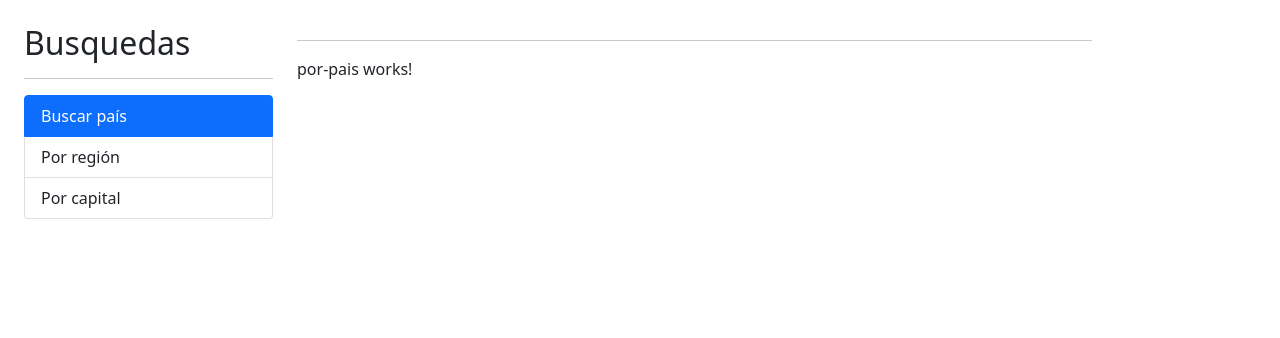
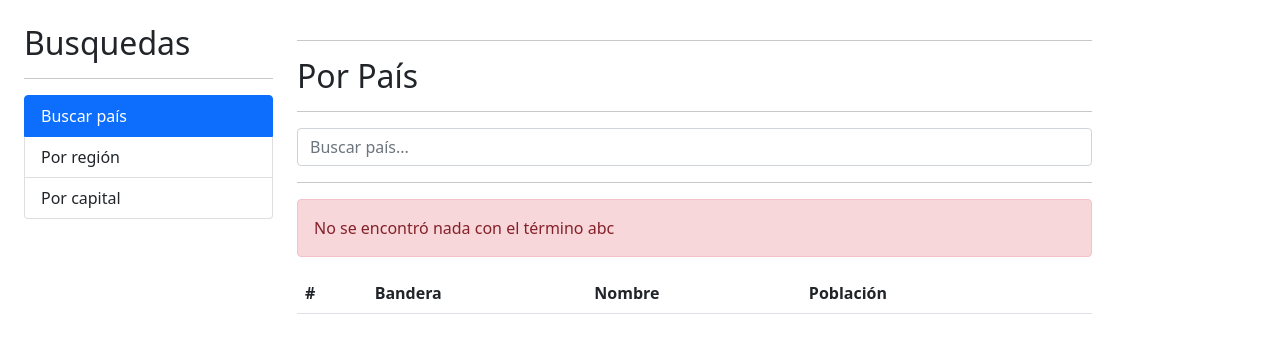
Before and after one commit to freyna/03-paisesApp, an Angular app: page / in a window 1280 px wide. Shown: the top 338 px of the page. Built offline with nearby package versions, Linux system fonts and the light colour scheme.

Commit message:
Construyendo por-pais-component

```diff
--- a/src/app/pais/pages/por-pais/por-pais.component.html
+++ b/src/app/pais/pages/por-pais/por-pais.component.html
@@ -1 +1,39 @@
-<p>por-pais works!</p>
+<h2>Por País</h2>
+<hr>
+
+<div class="row">
+    <div class="col">
+        <form autocomplete="off" (ngSubmit)="buscar()" >
+            <input type="text"
+                    name="termino"
+                    class="form-control"
+                    placeholder="Buscar país..."
+                    [(ngModel)]="termino">
+        </form>
+    </div>
+</div>
+
+<hr>
+
+<div class="alert alert-danger">
+    No se encontró nada con el término abc
+</div>
+
+<div class="row">
+    <div class="col">
+        <table class="table table-hover">
+            <thead>
+                <tr>
+                    <th>#</th>
+                    <th>Bandera</th>
+                    <th>Nombre</th>
+                    <th>Población</th>
+                    <th></th>
+                </tr>
+            </thead>
+            <tbody>
+
+            </tbody>
+        </table>
+    </div>
+</div>
```
